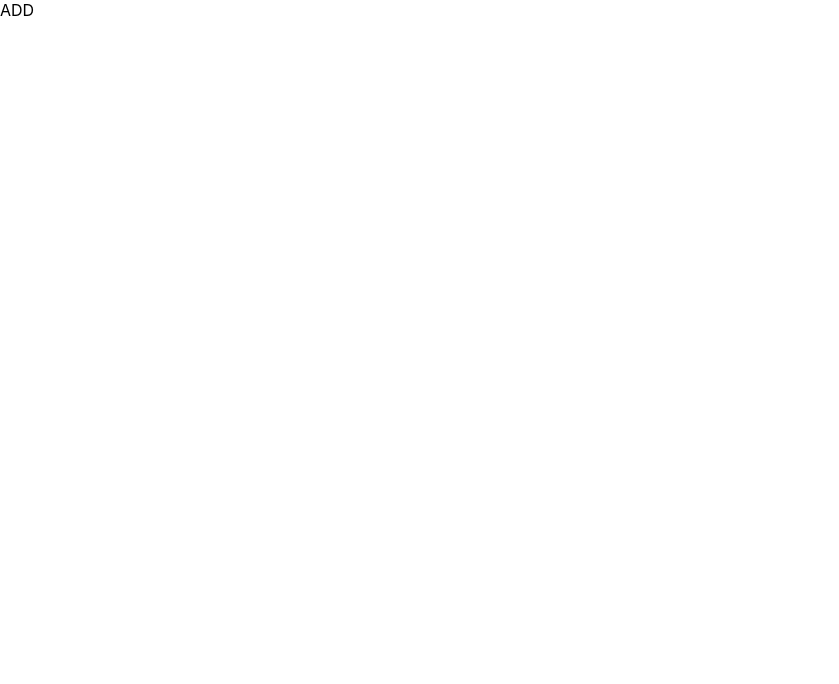
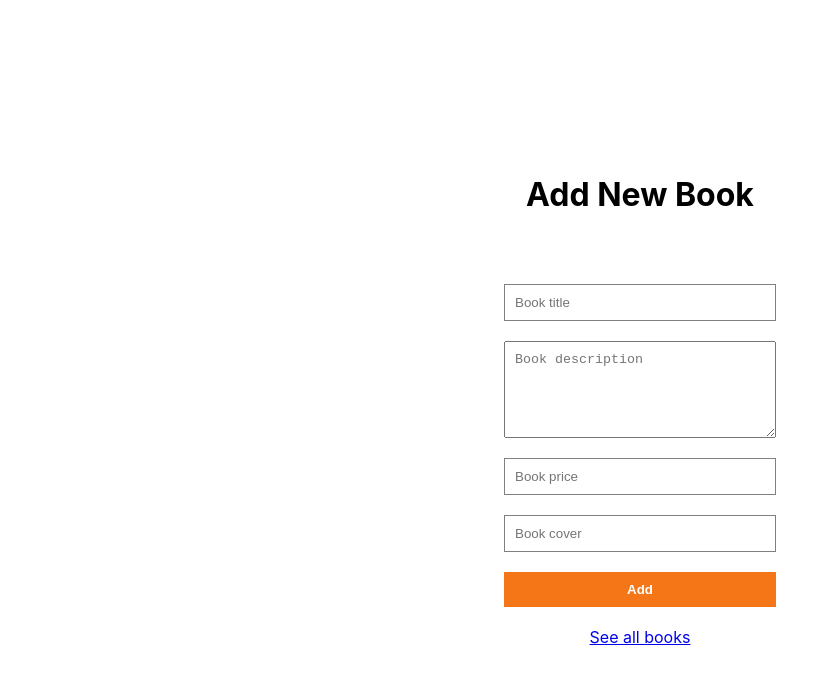
Before and after one commit to sierra25/Bucket-List-Collection, a React (Create React App) app: page /add in a window 1280 px wide. Shown: the top 684 px of the page, without its empty margins (0-839 px from the left). Built offline with nearby package versions, Linux system fonts and the light colour scheme.

Commit message:
adding styling

```diff
--- a/src/App.js
+++ b/src/App.js
@@ -2,6 +2,8 @@ import{ BrowserRouter, Routes, Route } from "react-router-dom";
 import Add from "./pages/Add";
 import Books from "./pages/Books";
 import Update from "./pages/Update";
+import "./style.css";
+
 
 /*adding router component*/
 function App() {
@@ -11,7 +13,7 @@ function App() {
         <Routes>
           <Route path= "/" element={<Books/>} />
           <Route path= "/add" element={<Add/>} />
-          <Route path= "/update" element={<Update/>} />
+          <Route path= "/update/:id" element={<Update/>} />
         </Routes>
       </BrowserRouter>
 
--- a/src/pages/Add.jsx
+++ b/src/pages/Add.jsx
@@ -1,9 +1,67 @@
-import React from 'react'
+import axios from "axios";
+import React from "react";
+import { useState } from "react";
+import { Link, useNavigate } from "react-router-dom";
 
-const ADD = () => {
+const Add = () => {
+  const [book, setBook] = useState({
+    title: "",
+    description: "",
+    price: null,
+    image: "",
+  });
+  const [error,setError] = useState(false)
+
+  const navigate = useNavigate();
+
+  const handleChange = (e) => {
+    setBook((prev) => ({ ...prev, [e.target.name]: e.target.value }));
+  };
+
+  const handleClick = async (e) => {
+    e.preventDefault();
+    try {
+      await axios.post("http://localhost:3000/books", book);
+      navigate("/");
+    } catch (err) {
+      console.log(err);
+      setError(true)
+    }
+  };
+
   return (
-    <div>ADD</div>
-  )
-}
+    <div className="form">
+      <h1>Add New Book</h1>
+      <input
+        type="text"
+        placeholder="Book title"
+        name="title"
+        onChange={handleChange}
+      />
+      <textarea
+        rows={5}
+        type="text"
+        placeholder="Book description"
+        name="description"
+        onChange={handleChange}
+      />
+      <input
+        type="number"
+        placeholder="Book price"
+        name="price"
+        onChange={handleChange}
+      />
+      <input
+        type="text"
+        placeholder="Book cover"
+        name="image"
+        onChange={handleChange}
+      />
+      <button className="formButton" onClick={handleClick}>Add</button>
+      {error && "Something went wrong!"}
+      <Link to="/">See all books</Link>
+    </div>
+  );
+};
 
-export default ADD
+export default Add;
--- a/src/pages/Books.jsx
+++ b/src/pages/Books.jsx
@@ -5,13 +5,16 @@ import axios from "axios";
 import { Link } from "react-router-dom";
 /*using axios*/
 const Books = () => {
+  /*creating a UseState and storing books inside of it*/
   const [books, setBooks] = useState([]);
 
+  /*making an API request so using async and await*/
   useEffect(() => {
     const fetchAllBooks = async () => {
       try {
-        const res = await axios.get("http://localhost:3001/books");
+        const res = await axios.get("http://localhost:3000/books");
         setBooks(res.data);
+
       } catch (err) {
         console.log(err);
       }
@@ -23,7 +26,7 @@ const Books = () => {
 
   const handleDelete = async (id) => {
     try {
-      await axios.delete(`http://localhost:3001/books/${id}`);
+      await axios.delete(`http://localhost:3000/books/${id}`);
       window.location.reload()
     } catch (err) {
       console.log(err);
@@ -32,6 +35,7 @@ const Books = () => {
 
   return (
     <div>
+
       <h1>Cool Book Shop</h1>
 
       <div className="books">
--- a/src/pages/Update.jsx
+++ b/src/pages/Update.jsx
@@ -1,9 +1,71 @@
-import React from 'react'
+import axios from "axios";
+import React, { useState } from "react";
+import { Link, useLocation, useNavigate } from "react-router-dom";
 
 const Update = () => {
+  const [book, setBook] = useState({
+    title: "",
+    description: "",
+    price: null,
+    image: "",
+  });
+  const [error,setError] = useState(false)
+
+  const location = useLocation();
+  const navigate = useNavigate();
+
+  /*grabbing id from pathname*/
+  const bookId = location.pathname.split("/")[2];
+
+  const handleChange = (e) => {
+    setBook((prev) => ({ ...prev, [e.target.name]: e.target.value }));
+  };
+
+  const handleClick = async (e) => {
+    e.preventDefault();
+
+    try {
+      await axios.put(`http://localhost:3000/books/${bookId}`, book);
+      navigate("/");
+    } catch (err) {
+      console.log(err);
+      setError(true);
+    }
+  };
+
   return (
-    <div>Update</div>
-  )
-}
+    <div className="form">
+      <h1>Update the Book</h1>
+      <input
+        type="text"
+        placeholder="Book title"
+        name="title"
+        onChange={handleChange}
+      />
+      <textarea
+        rows={5}
+        type="text"
+        placeholder="Book description"
+        name="description"
+        onChange={handleChange}
+      />
+      <input
+        type="number"
+        placeholder="Book price"
+        name="price"
+        onChange={handleChange}
+      />
+      <input
+        type="text"
+        placeholder="Book cover"
+        name="image"
+        onChange={handleChange}
+      />
+      <button className="formButton" onClick={handleClick}>Update</button>
+      {error && "Something went wrong!"}
+      <Link to="/">See all books</Link>
+    </div>
+  );
+};
 
-export default Update
+export default Update;
--- /dev/null
+++ b/src/style.css
@@ -0,0 +1,84 @@
+.App{
+    height: 100vh; /*making it full screen*/
+    padding: 0px 100px;
+    display: flex;
+    align-items: center;
+    justify-content: center;
+    text-align: center;
+
+}
+
+h1 {
+    margin-bottom: 50px;
+  }
+
+.books{
+
+
+     display: flex;
+
+}
+
+.book{
+    flex: 1; /*making all book elements the same size*/
+    display: flex;
+    flex-direction: column;
+    align-items: center;
+    gap: 10px;
+}
+
+img{
+    width: 200px;
+    height: 300px;
+    object-fit: cover;
+    background-color: rgb(141, 101, 179);
+
+}
+
+button {
+    padding: 3px 6px;
+    background-color: white;
+    cursor: pointer;
+}
+.delete {
+border: 1px solid rgb(245, 191, 191);
+color: rgb(242, 100, 100);
+}
+.update {
+border: 1px solid rgb(204, 204, 243);
+color: rgb(139, 139, 234);
+}
+.form {
+display: flex;
+flex-direction: column;
+gap: 20px;
+}
+input {
+width: 250px;
+padding: 10px;
+border: 1px solid gray;
+}
+textarea {
+        padding: 10px;
+}
+
+button {
+        border: none;
+        padding: 10px;
+        background-color: white;
+        background-color: teal;
+        color: white;
+        font-weight: bold;
+        cursor: pointer;
+}
+
+.formButton{
+        border: none;
+        padding: 10px;
+        background-color: white;
+        background-color: rgb(244, 118, 22);
+        color: white;
+        font-weight: bold;
+        cursor: pointer;;
+
+}
```
